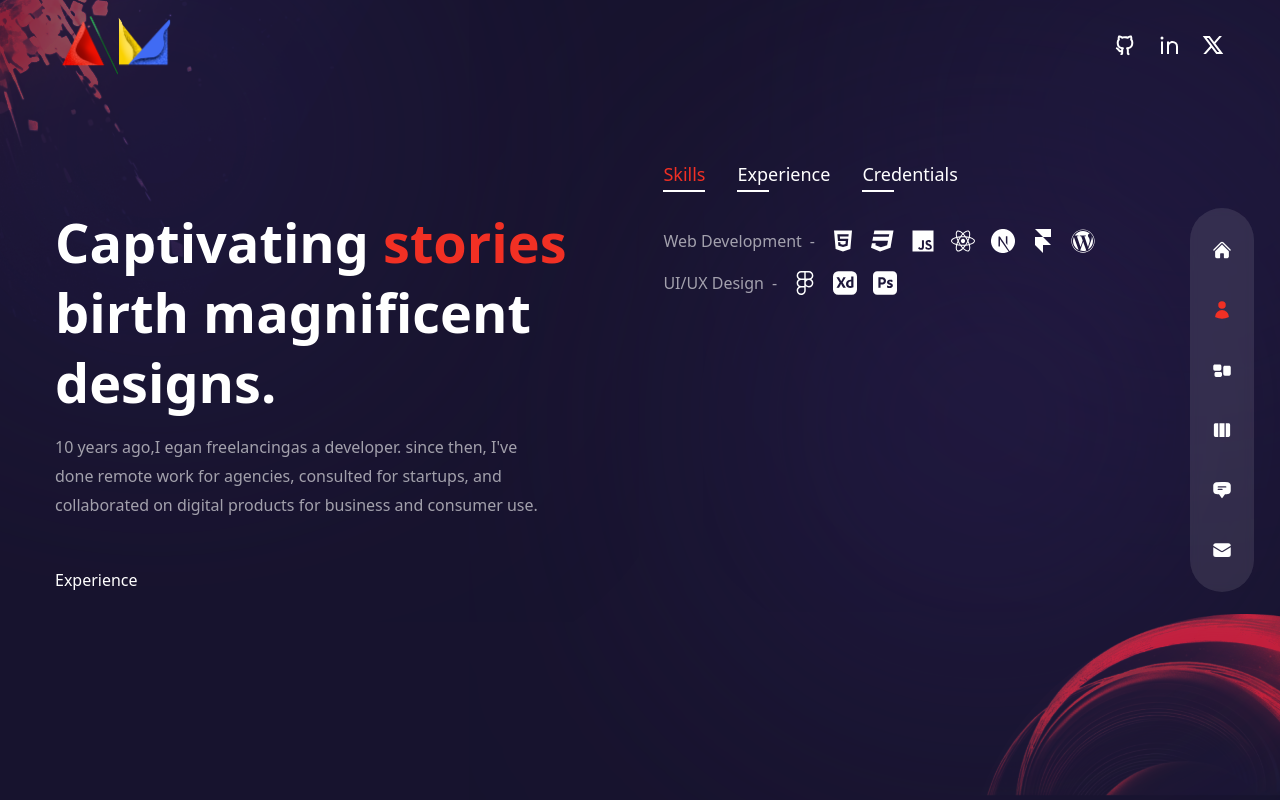
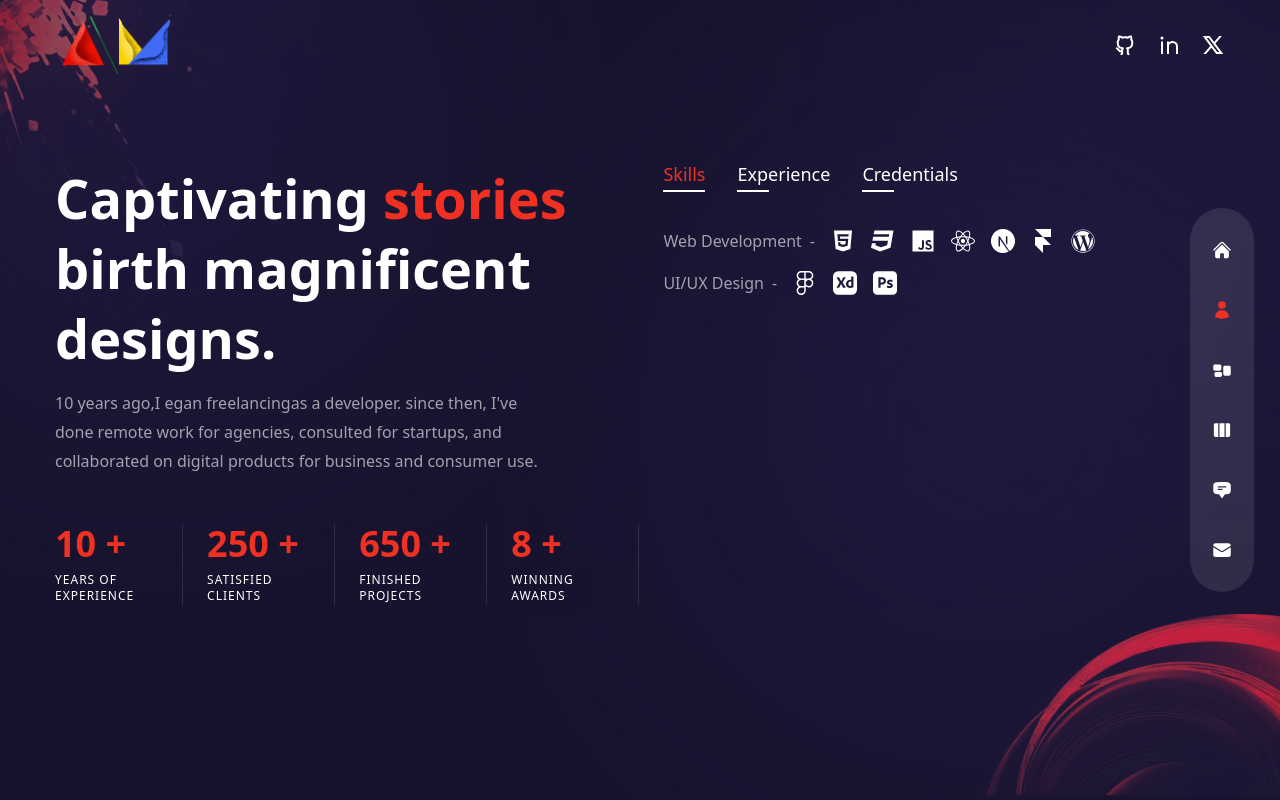
Before and after one commit to 0xayushM/portfolio-main, a Next.js app: page /about in a window 1280 px wide. Built offline with nearby package versions, Linux system fonts and the light colour scheme.

Commit message:
feat: added countup bar in about section

```diff
--- a/pages/about/index.js
+++ b/pages/about/index.js
@@ -95,14 +95,45 @@ const About = () => {
           <p className="max-w-[500px] mx-auto xl:mx-0 mb-6 xl:mb-12 px-2 xl:px-0">
             10 years ago,I egan freelancingas a developer. since then, I{"'"}ve done remote work for agencies, consulted for startups, and collaborated on digital products for business and consumer use.
           </p>
-          <div>
-            <div>
-              <div>Experience</div>
+          <div className="hidden md:flex md:max-w-xl xl:max-w-none mx-auto xl:mx-0 mb-8">
+            <div className="flex flex-1 xl:gap-x-6">
+              <div className="relative flex-1 after:w-[1px] after:h-full after:bg-white/10 after:absolute after:top-0 after:right-0">
+                <div className="text-2xl xl:text-4xl font-extrabold text-accent mb-2">
+                  <CountUp start={0} end={10} duration={7}/> +
+                </div>
+                <div className="text-xs uppercase tracking-[1px] leading-[1.4] max-w-[100px]">
+                  Years of experience
+                </div>
+              </div>
+              <div className="relative flex-1 after:w-[1px] after:h-full after:bg-white/10 after:absolute after:top-0 after:right-0">
+                <div className="text-2xl xl:text-4xl font-extrabold text-accent mb-2">
+                  <CountUp start={0} end={250} duration={2}/> +
+                </div>
+                <div className="text-xs uppercase tracking-[1px] leading-[1.4] max-w-[100px]">
+                  Satisfied Clients
+                </div>
+              </div>
+              <div className="relative flex-1 after:w-[1px] after:h-full after:bg-white/10 after:absolute after:top-0 after:right-0">
+                <div className="text-2xl xl:text-4xl font-extrabold text-accent mb-2">
+                  <CountUp start={0} end={650} duration={2}/> +
+                </div>
+                <div className="text-xs uppercase tracking-[1px] leading-[1.4] max-w-[100px]">
+                  Finished Projects
+                </div>
+              </div>
+              <div className="relative flex-1 after:w-[1px] after:h-full after:bg-white/10 after:absolute after:top-0 after:right-0">
+                <div className="text-2xl xl:text-4xl font-extrabold text-accent mb-2">
+                  <CountUp start={0} end={8} duration={7}/> +
+                </div>
+                <div className="text-xs uppercase tracking-[1px] leading-[1.4] max-w-[100px]">
+                  Winning Awards
+                </div>
+              </div>
             </div>
           </div>
         </div>
         <div className="flex flex-col w-full xl:max-w-[48%] h-[480px]">
-          <div className="flex gap-x-4 xl:gap-x-8 mx-auto xl:mx-0 mb-4 z-50">
+          <div className="flex gap-x-4 xl:gap-x-8 mx-auto xl:mx-0 mb-4">
             {aboutData.map((item, itemIndex) => {
               return (
                 <div
```
